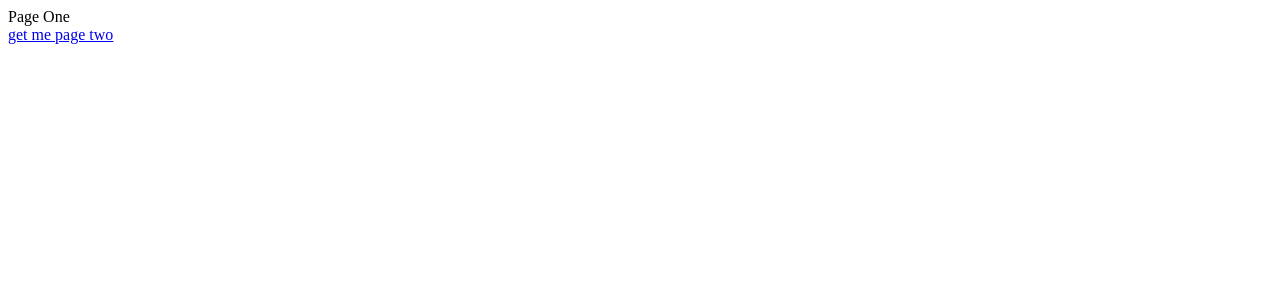
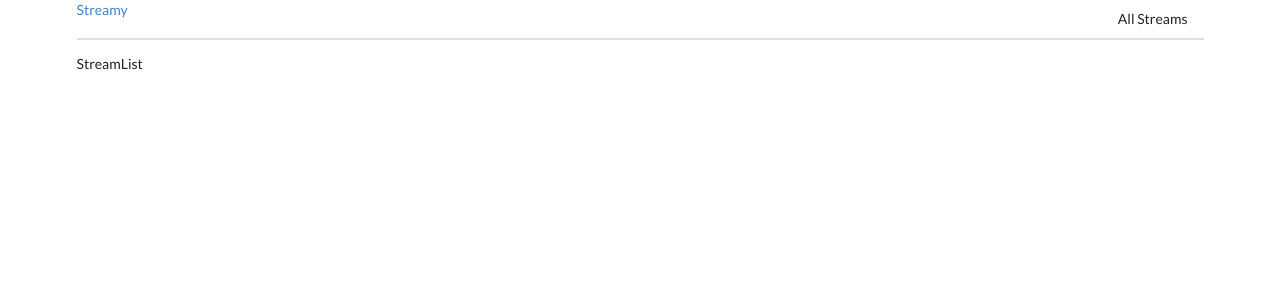
Before and after one commit to gauravdwivedi/streamingApp, a React (Create React App) app: page / in a window 1280 px wide. Shown: the top 300 px of the page. Built offline with nearby package versions, Linux system fonts and the light colour scheme.

Commit message:
React Router Completed

```diff
--- a/public/index.html
+++ b/public/index.html
@@ -10,6 +10,7 @@
       content="Web site created using create-react-app"
     />
     <link rel="apple-touch-icon" href="%PUBLIC_URL%/logo192.png" />
+    <link rel="stylesheet" href="https://cdnjs.cloudflare.com/ajax/libs/semantic-ui/2.4.1/semantic.min.css" integrity="sha512-8bHTC73gkZ7rZ7vpqUQThUDhqcNFyYi2xgDgPDHc+GXVGHXq+xPjynxIopALmOPqzo9JZj0k6OqqewdGO3EsrQ==" crossorigin="anonymous" />
     <!--
       manifest.json provides metadata used when your web app is installed on a
       user's mobile device or desktop. See https://developers.google.com/web/fundamentals/web-app-manifest/
--- a/src/components/App.js
+++ b/src/components/App.js
@@ -1,27 +1,27 @@
 import React from 'react';
-
-import {BrowserRouter, Route, Link} from 'react-router-dom';
-
-const PageOne =()=>{
-    return <div>Page One <div><Link to="/pagetwo"> get me page two</Link></div></div>
-}
+import {BrowserRouter, Route} from 'react-router-dom';
+import StreamCreate from './streams/StreamCreate';
+import StreamEdit from './streams/StreamEdit';
+import StreamShow from './streams/StreamShow';
+import StreamList from './streams/StreamList';
+import StreamDelete from './streams/StreamDelete';
+import Header from './Header';
 
 
-const PageTwo =()=>{
-    return <div>Page Two <div><div>
-            <Link to="/">Take me to page one!</Link>
-        </div><button onClick={()=>alert('Fuck Off!')}>CLick Me</button></div></div>
-}
 const App =()=>{
 
-    return (<div>
+    return (<div className="ui container">
+
 
         <BrowserRouter>
         <div>
-
-            <Route path="/" exact component={PageOne} />
-            <Route path="/pagetwo"  component={PageTwo} />
-                </div>
+        <Header/>
+                <Route path="/" exact component={StreamList}/>
+                <Route path="/streams/new" exact component={StreamCreate}/>
+                <Route path="/streams/edit" exact component={StreamEdit}/>
+                <Route path="/streams/delete" exact component={StreamDelete}/>
+                <Route path="/streams/show" exact component={StreamShow}/>
+        </div>
         </BrowserRouter>
     </div>)
 }
--- /dev/null
+++ b/src/components/Header.js
@@ -0,0 +1,16 @@
+import React from 'react';
+import {Link} from 'react-router-dom';
+
+const Header =()=>{
+    return (<div className="ui secondary pointing menu">
+                <Link to="/">Streamy</Link>
+            <div className="right menu">
+                    <Link to="/" className="item">All Streams</Link>
+            </div>
+
+    </div>)
+
+
+}
+
+export default Header;
--- /dev/null
+++ b/src/components/streams/StreamCreate.js
@@ -0,0 +1,5 @@
+import React from 'react';
+
+const StreamCreate=()=>{return(<div>StreamCreate</div>)}
+
+export default StreamCreate;
--- /dev/null
+++ b/src/components/streams/StreamDelete.js
@@ -0,0 +1,5 @@
+import React from 'react';
+
+const StreamDelete=()=>{return(<div>StreamDelete</div>)}
+
+export default StreamDelete;
--- /dev/null
+++ b/src/components/streams/StreamEdit.js
@@ -0,0 +1,5 @@
+import React from 'react';
+
+const StreamEdit=()=>{return(<div>StreamEdit</div>)}
+
+export default StreamEdit;
--- /dev/null
+++ b/src/components/streams/StreamList.js
@@ -0,0 +1,5 @@
+import React from 'react';
+
+const StreamList=()=>{return(<div>StreamList</div>)}
+
+export default StreamList;
--- /dev/null
+++ b/src/components/streams/StreamShow.js
@@ -0,0 +1,5 @@
+import React from 'react';
+
+const StreamShow=()=>{return(<div>StreamShow</div>)}
+
+export default StreamShow;
```
Also changed, not shown: 1 other file (tests, documents, lock files or other folders).
